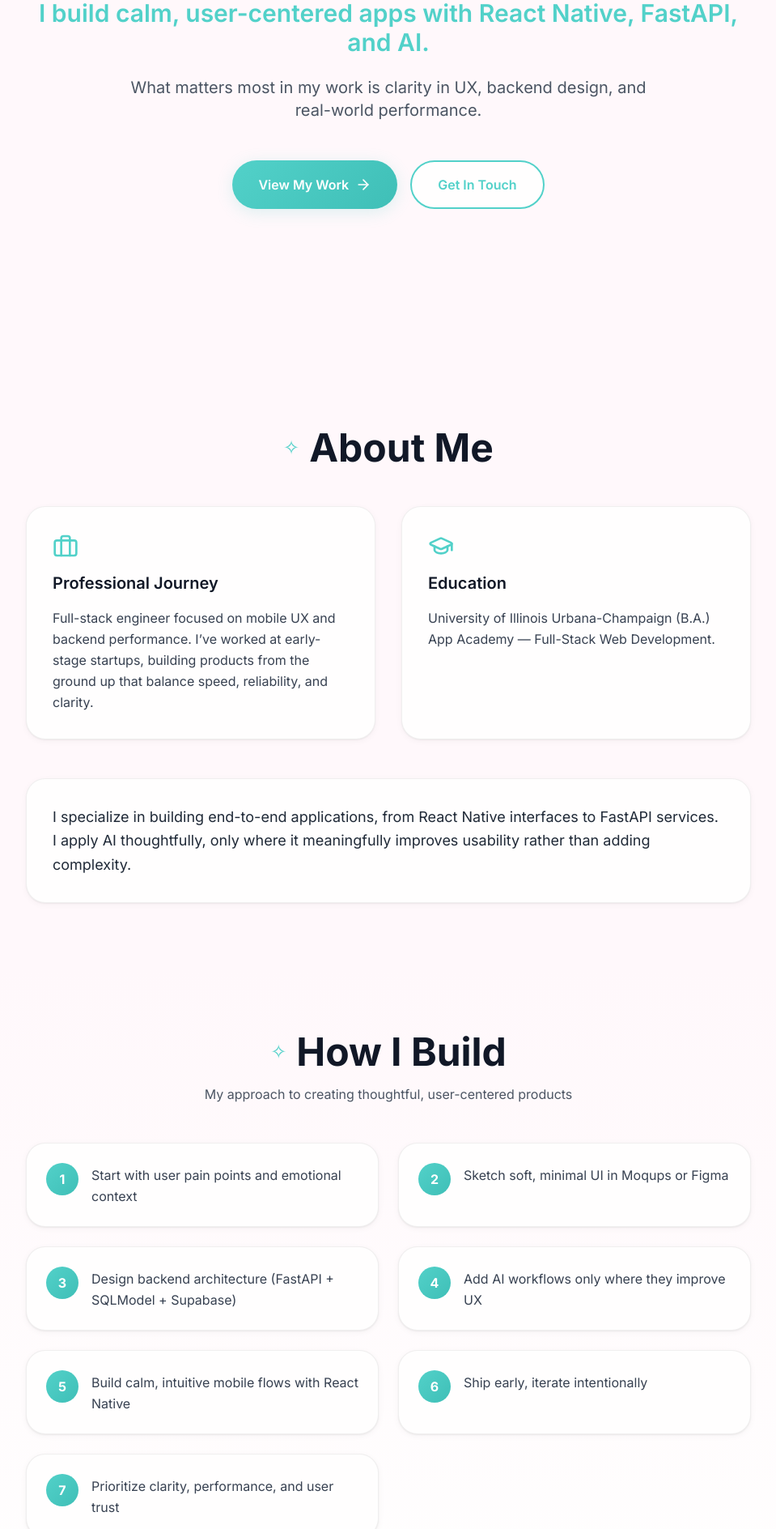
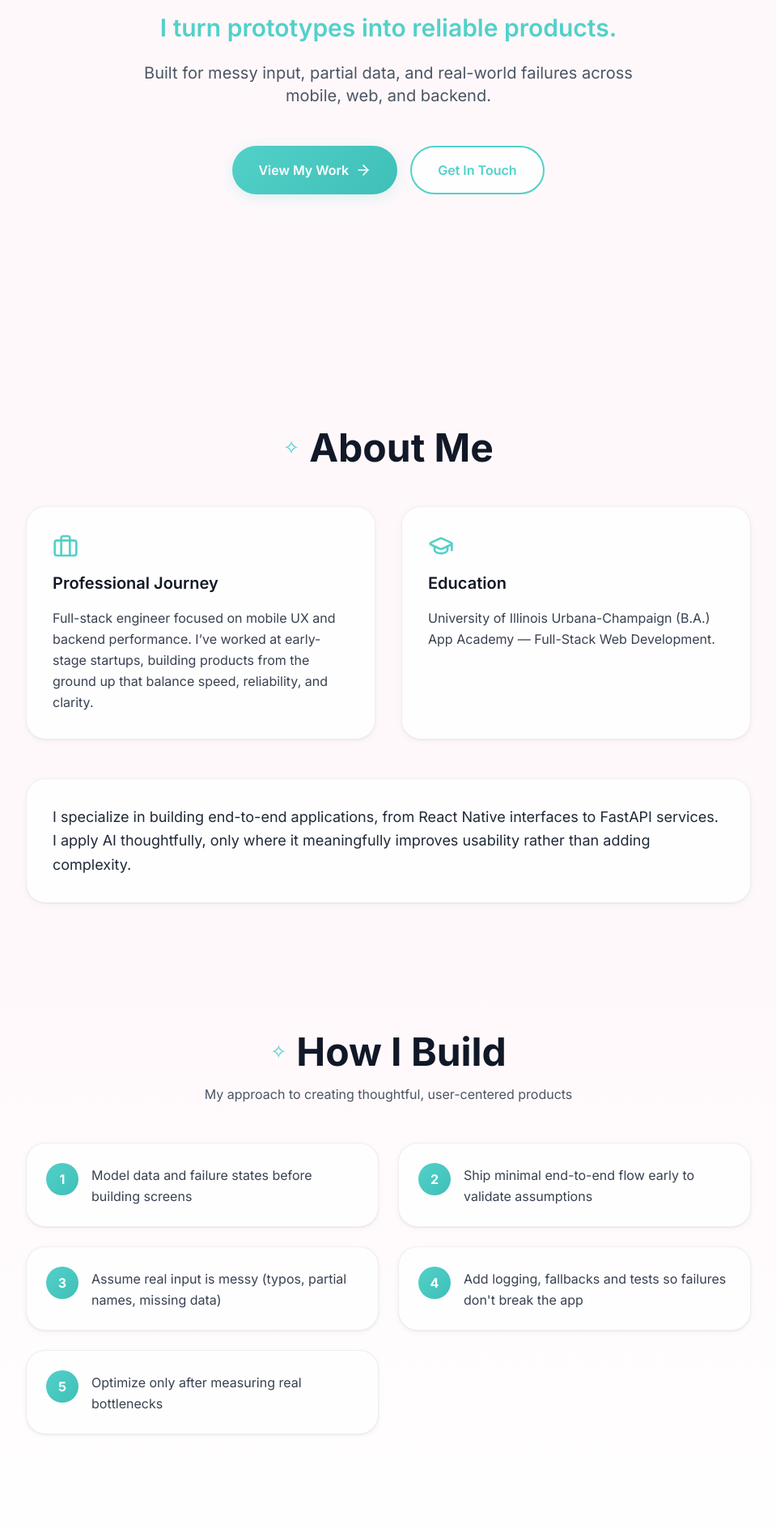
Before and after one commit to michellechung099/full-stack-portfolio, a React (Vite) app: page / in a window 1280 px wide. Shown: the part 351-2239 px from the top of the page at 81% size, without its empty margins (160-1119 px from the left). Built offline with nearby package versions, Linux system fonts and the light colour scheme.

Commit message:
refine hero section and how i build

```diff
--- a/src/components/Hero.tsx
+++ b/src/components/Hero.tsx
@@ -23,12 +23,12 @@ export default function Hero() {
         </h1>
 
         <h2 className="text-2xl md:text-3xl text-[#52D1C9] font-semibold mb-6">
-          I build calm, user-centered apps with React Native, FastAPI, and AI.
+          I turn prototypes into reliable products.
         </h2>
 
         <p className="text-lg md:text-xl text-gray-600 dark:text-gray-400 mb-12 max-w-2xl mx-auto leading-relaxed">
-          What matters most in my work is clarity in UX, backend design, and
-          real-world performance.
+          Built for messy input, partial data, and real-world failures across
+          mobile, web, and backend.
         </p>
 
         <div className="flex flex-col sm:flex-row gap-4 justify-center">
--- a/src/components/HowIBuild.tsx
+++ b/src/components/HowIBuild.tsx
@@ -2,13 +2,11 @@ import { Sparkles } from "lucide-react";
 
 export default function HowIBuild() {
   const steps = [
-    "Start with user pain points and emotional context",
-    "Sketch soft, minimal UI in Moqups or Figma",
-    "Design backend architecture (FastAPI + SQLModel + Supabase)",
-    "Add AI workflows only where they improve UX",
-    "Build calm, intuitive mobile flows with React Native",
-    "Ship early, iterate intentionally",
-    "Prioritize clarity, performance, and user trust",
+    "Model data and failure states before building screens",
+    "Ship minimal end-to-end flow early to validate assumptions",
+    "Assume real input is messy (typos, partial names, missing data)",
+    "Add logging, fallbacks and tests so failures don't break the app",
+    "Optimize only after measuring real bottlenecks",
   ];
 
   return (
```
